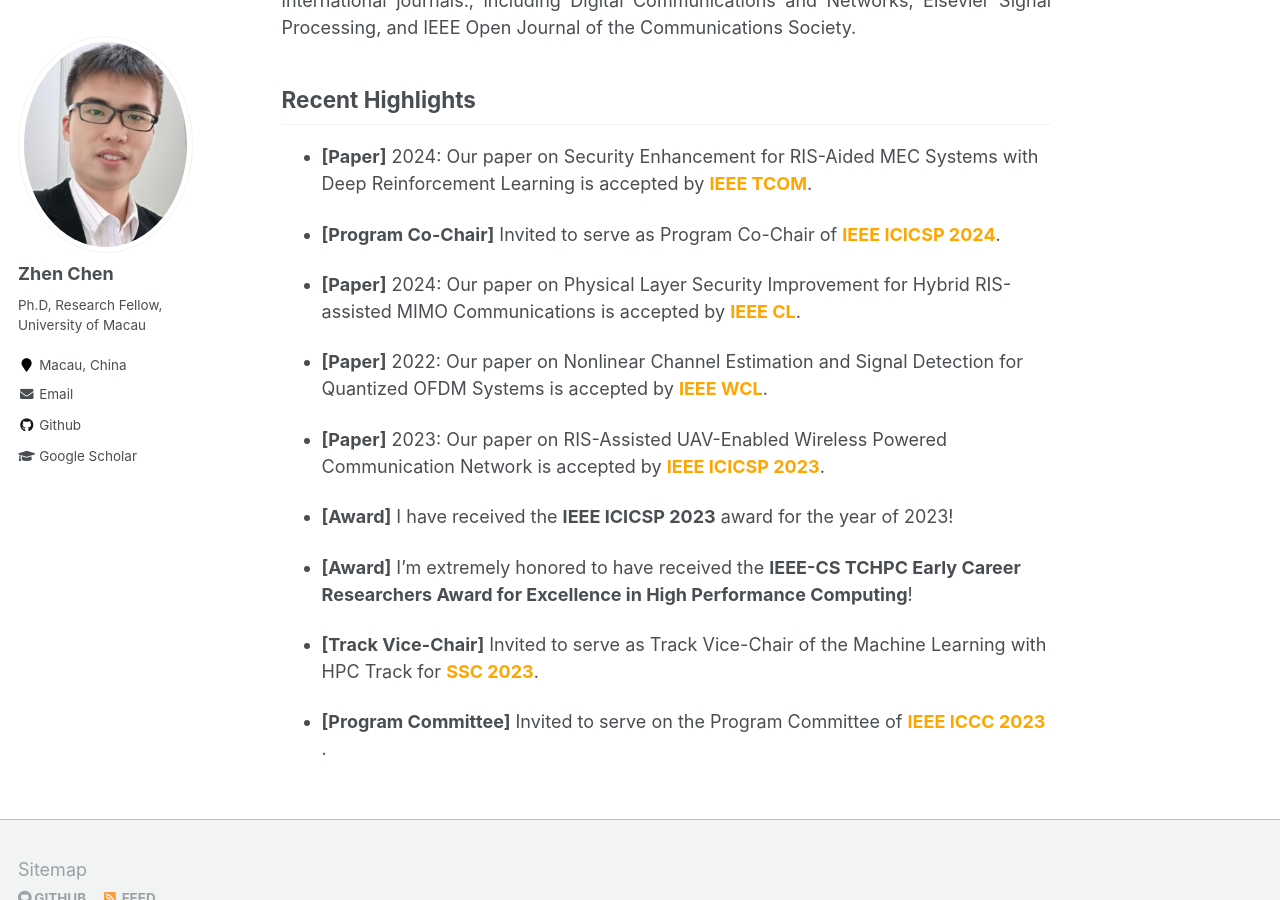
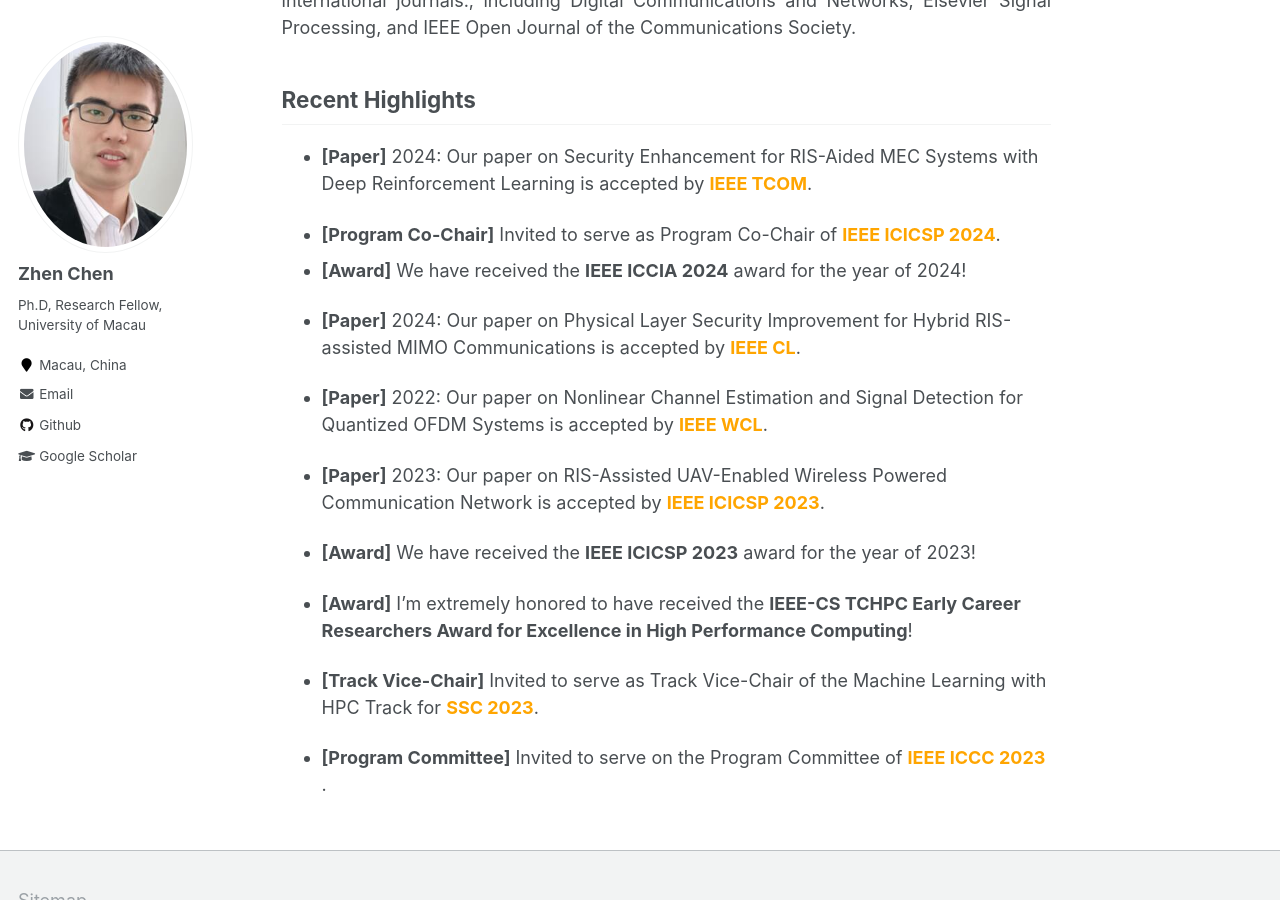
Before and after one commit to baile035/chenz_CV, a Jekyll site: the page built from _pages/about.md, in a window 1280 px wide and 900 px high, scrolled down 862 px. Built offline with Jekyll 4.4.1, drawn with Linux system fonts in a browser that asks for light colours.

Commit message:
Update about.md

```diff
--- a/_pages/about.md
+++ b/_pages/about.md
@@ -52,6 +52,7 @@ Recent Highlights
 * **[Paper]** 2024: Our paper on Security Enhancement for RIS-Aided MEC Systems with Deep Reinforcement Learning is accepted by **<font color=orange>IEEE TCOM</font>**.
 
 * **[Program Co-Chair]** Invited to serve as Program Co-Chair of **<font color=orange>IEEE ICICSP 2024</font>**.
+* **[Award]** We have received the **IEEE ICCIA 2024** award for the year of 2024!
 
 * **[Paper]** 2024: Our paper on Physical Layer Security Improvement for Hybrid RIS-assisted MIMO Communications is accepted by **<font color=orange>IEEE CL</font>**.
 
@@ -59,7 +60,7 @@ Recent Highlights
 
 * **[Paper]** 2023: Our paper on RIS-Assisted UAV-Enabled Wireless Powered Communication Network is accepted by **<font color=orange>IEEE ICICSP 2023</font>**.
 
-* **[Award]** I have received the **IEEE ICICSP 2023** award for the year of 2023!
+* **[Award]** We have received the **IEEE ICICSP 2023** award for the year of 2023!
 
 * **[Award]** I'm extremely honored to have received the **IEEE-CS TCHPC Early Career Researchers Award for Excellence in High Performance Computing**!
 
```
